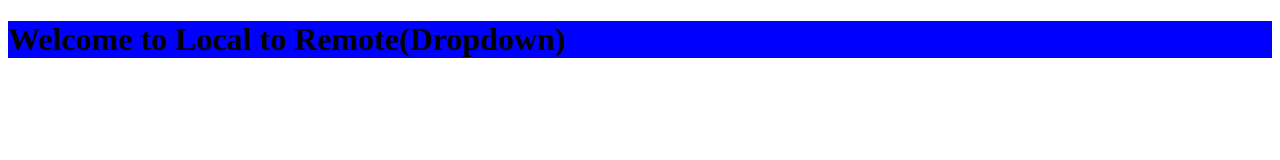
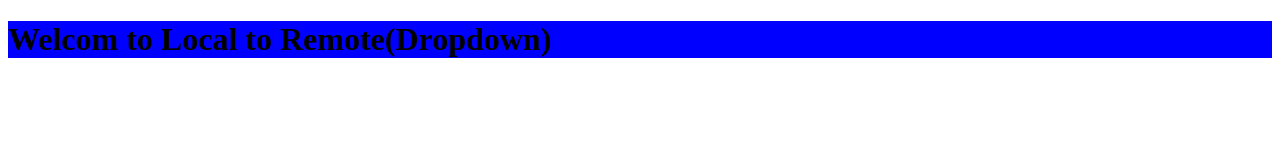
Before and after one commit to Saikumarunique/local-to-remote, a plain HTML site: page index.html in a window 1280 px wide. Drawn offline with Linux system fonts and the light colour scheme.

```diff
--- a/index.html
+++ b/index.html
@@ -7,6 +7,6 @@
      <link rel="stylesheet" href="style.css">
 </head>
 <body>
-    <h1>Welcome to Local to Remote(Dropdown)</h1>
+    <h1>Welcom to Local to Remote(Dropdown)</h1>
 </body>
 </html>
```
